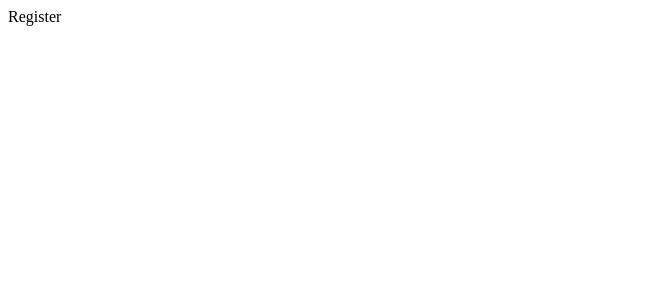
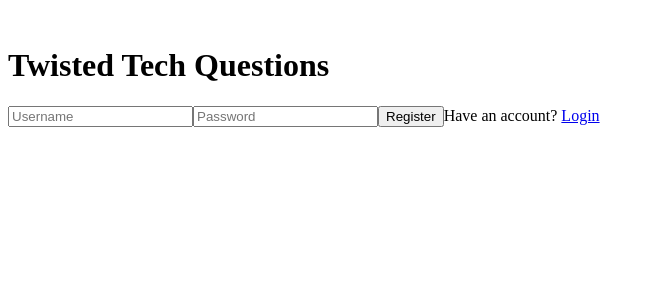
Before and after one commit to marwan475/SocialMediaSite, a React (Create React App) app in the folder public/: page /register in a window 1280 px wide. Shown: the top 300 px of the page, without its empty margins (0-655 px from the left). Built offline with nearby package versions, Linux system fonts and the light colour scheme.

Commit message:
created structure for register page

```diff
--- a/public/src/pages/Register.jsx
+++ b/public/src/pages/Register.jsx
@@ -1,8 +1,47 @@
 import React from "react";
+import { Link } from "react-router-dom";
+import styled  from "styled-components";
 
 function Register() {
-    return <div>Register</div>;
+
+    const handleSubmit = (event)=>{
+        event.preventDefault();
+        alert("form");
+    };
+
+    const handleChange = (event)=> {
+
+    };
+
+    return(
+    <>
+        <FormContainer>
+            <form onSubmit={(event)=>handleSubmit(event)}>
+                <div className="webName">
+                    <img src="" />
+                    <h1>Twisted Tech Questions</h1>
+                </div>
+                <input
+                type="text"
+                placeholder="Username"
+                name="username"
+                onChange={(e)=>handleChange(e)}
+                />
+                <input
+                type="password"
+                placeholder="Password"
+                name="password"
+                onChange={(e)=>handleChange(e)}
+                />
+                <button type="submit">Register</button>
+                <span>Have an account? <Link to="/login">Login</Link></span>
+            </form>
+        </FormContainer>
+    </>
+    );
 
 }
 
+const FormContainer =styled.div``;
+
 export default Register;
```
